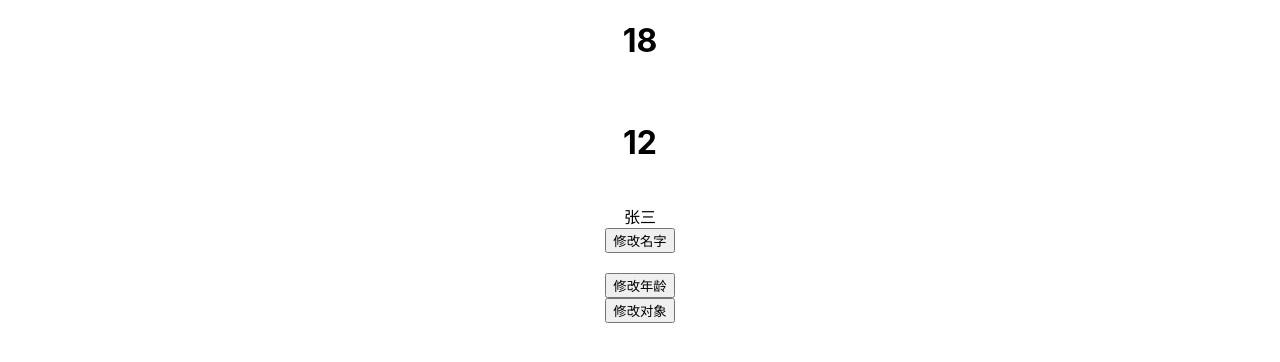
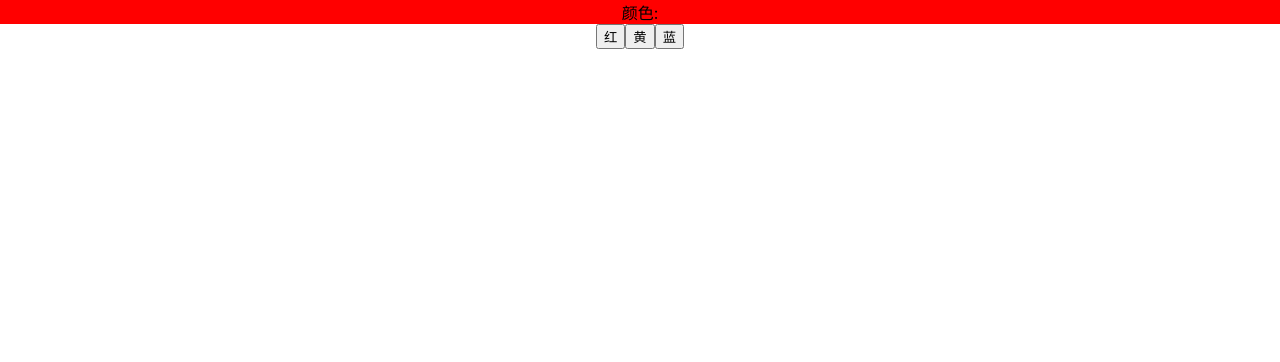
Before and after one commit to boom-sakalaka/React-Hooks-Learning, a React app: page / in a window 1280 px wide. Shown: the top 362 px of the page. Built offline with nearby package versions, Linux system fonts and the light colour scheme.

Commit message:
useLayoutEffect和useEffect执行时机/useRef 保存上次修改值的应用(usePrevious)

```diff
--- a/src/App.js
+++ b/src/App.js
@@ -2,7 +2,7 @@
  * @Author: GZH
  * @Date: 2021-06-30 15:54:49
  * @LastEditors: GZH
- * @LastEditTime: 2021-08-04 16:44:18
+ * @LastEditTime: 2021-09-08 12:12:19
  * @FilePath: \my-app\src\App.js
  *  学习链接  https://juejin.cn/book/6945998773818490884/section/6959910136202657823
  */
@@ -10,7 +10,7 @@ import './App.css';
 // import Counter from './pages/Counter';
 // import MemoTest from './pages/MemoTest';
 // import UseReducerTest from './pages/UseReducerTest'
-// import UseLayoutEffect from './pages/base/UseLayoutEffect';
+import UseLayoutEffect from './pages/base/UseLayoutEffect';
 // import MousePosition from './pages/MousePosition';
 import ParentCom from './pages/memo/ParentCom';
 // import ParentComTwo from './pages/memo/ParentComTwo';
@@ -32,9 +32,9 @@ function App() {
       {/* <MemoTest /> */}
       {/* UseReducer 的使用 类似于redux */}
       {/* <UseReducerTest /> */}
-      {/* <UseLayoutEffect /> */}
+      <UseLayoutEffect />
       {/* <MousePosition /> */}
-      <ParentCom />
+      {/* <ParentCom /> */}
       {/* <ParentComThree /> */}
 
       {/* jsx 解析原理 */}
--- a/src/pages/base/UseLayoutEffect.js
+++ b/src/pages/base/UseLayoutEffect.js
@@ -2,23 +2,26 @@
  * @Author: GZH
  * @Date: 2021-06-30 17:03:42
  * @LastEditors: GZH
- * @LastEditTime: 2021-07-13 17:38:17
+ * @LastEditTime: 2021-09-08 13:44:04
  * 执行时机不同，useLayoutEffect 是修改数据后，组件未发生渲染的时候
  * @FilePath: \my-app\src\pages\base\UseLayoutEffect.js
  */
-import { useLayoutEffect, useEffect, useState } from 'react';
+import { useLayoutEffect, useEffect, useState, useRef } from 'react';
 export default function LayoutEffect() {
   const [color, setColor] = useState('red');
-  useLayoutEffect(() => {
+
+  const refVal = useRef();
+  () => {
     // alert(color);
-  });
+  };
   useEffect(() => {
+    refVal.current = color;
     console.log('color', color);
   }, [color]);
   return (
     <>
       <div id='myDiv' style={{ background: color }}>
-        颜色
+        颜色: {refVal.current}
       </div>
       <button onClick={() => setColor('red')}>红</button>
       <button onClick={() => setColor('yellow')}>黄</button>
```
